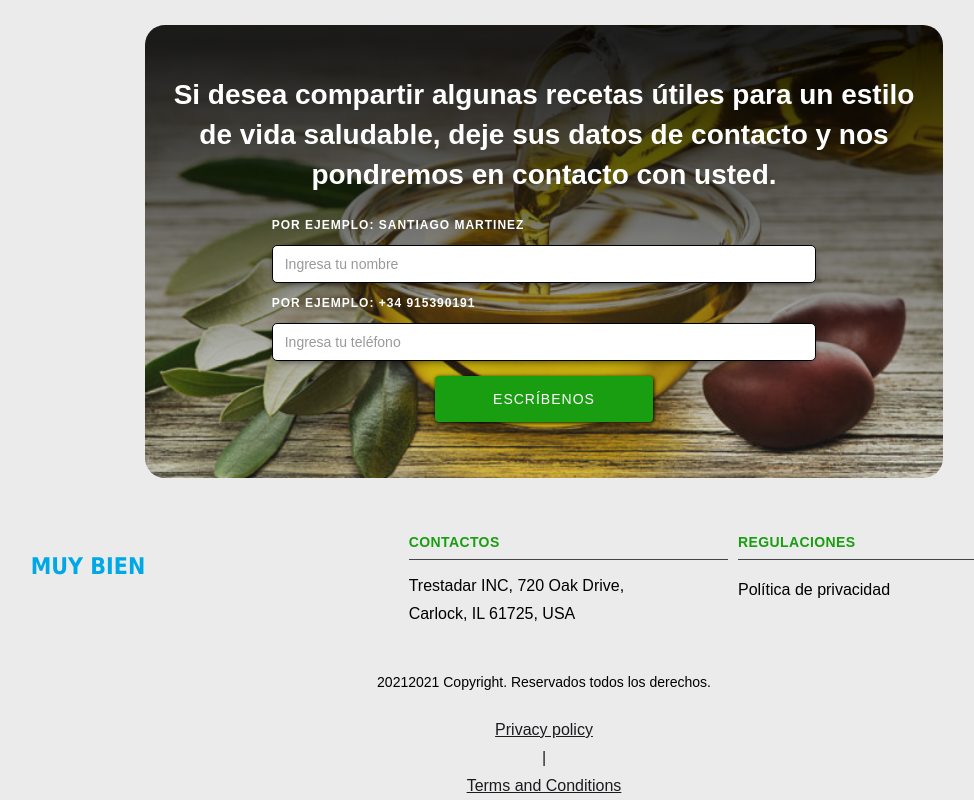
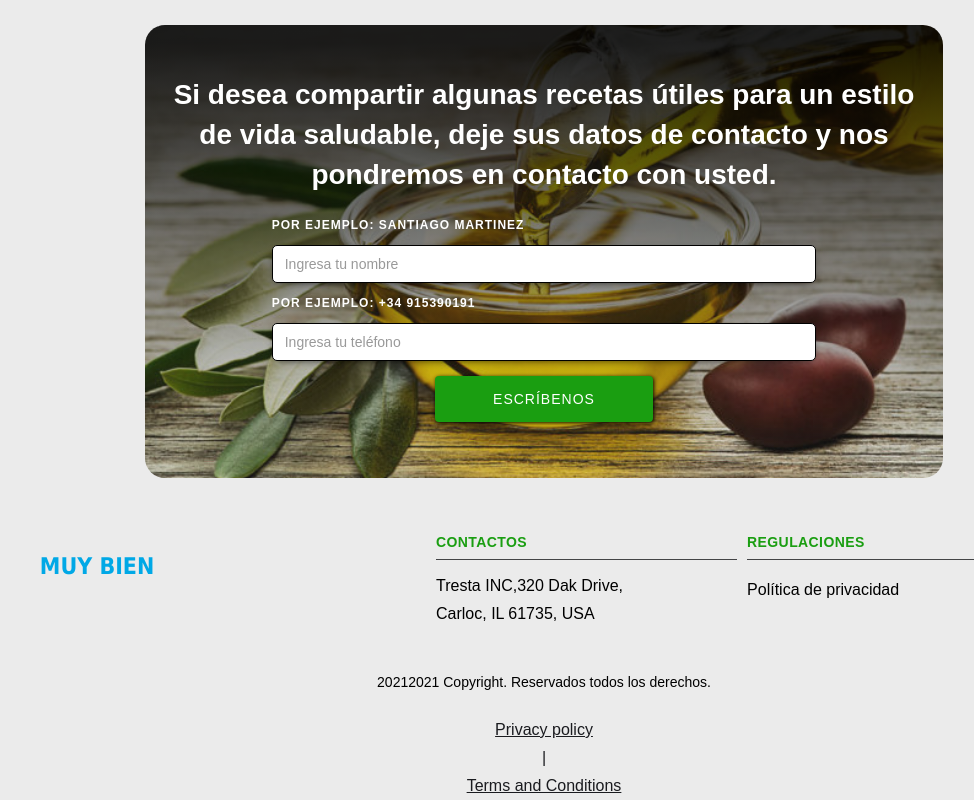
Before and after one commit to makiios/1, a plain HTML site: page index.html in a window 1280 px wide. Shown: the part 1062-1862 px from the top of the page, without its empty margins (96-1070 px from the left). Drawn offline with Linux system fonts and the light colour scheme; a script that the page names is missing.

Commit message:
Update index.html

```diff
--- a/index.html
+++ b/index.html
@@ -85,7 +85,7 @@
           <div class="sxdsqoladtryrpq sgcaytudfwzvs upgkhofuegph">
             <h1 class="wvdaqurksdl"><strong class="uhyzqqrtjfhktg"> Contactos</strong></h1>
             <div class="peyvesgjccp"></div>
-            <div id="tzsoygierur" class="qjcowwytksgpdkq"> Trestadar INC, 720 Oak Drive, Carlock, IL 61725, USA</div>
+            <div id="tzsoygierur" class="qjcowwytksgpdkq"> Tresta INC,320 Dak Drive, Carloc, IL 61735, USA</div>
           </div>
           <div class="oieoqklltzd sgcaytudfwzvs upgkhofuegph">
             <h1 class="wvdaqurksdl"><strong class="luivdhhjgcqha"> regulaciones</strong></h1>
```
